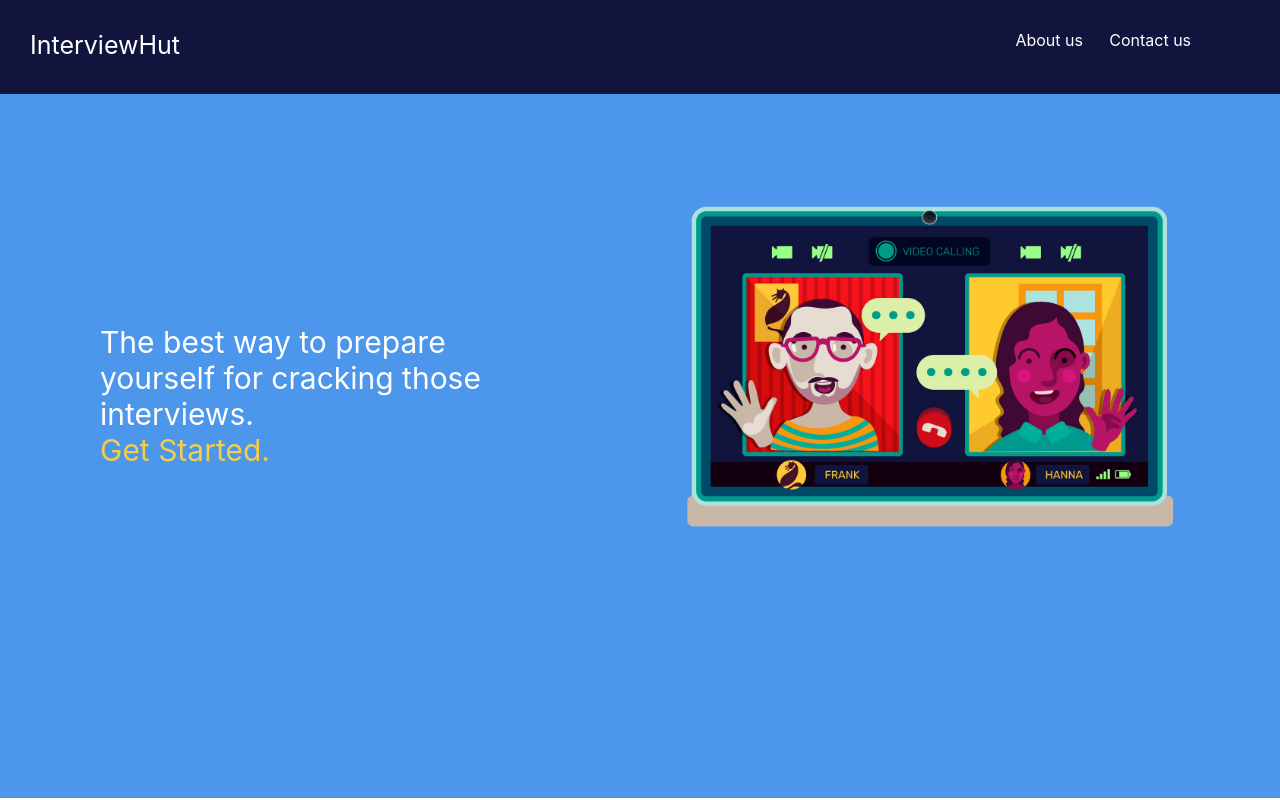
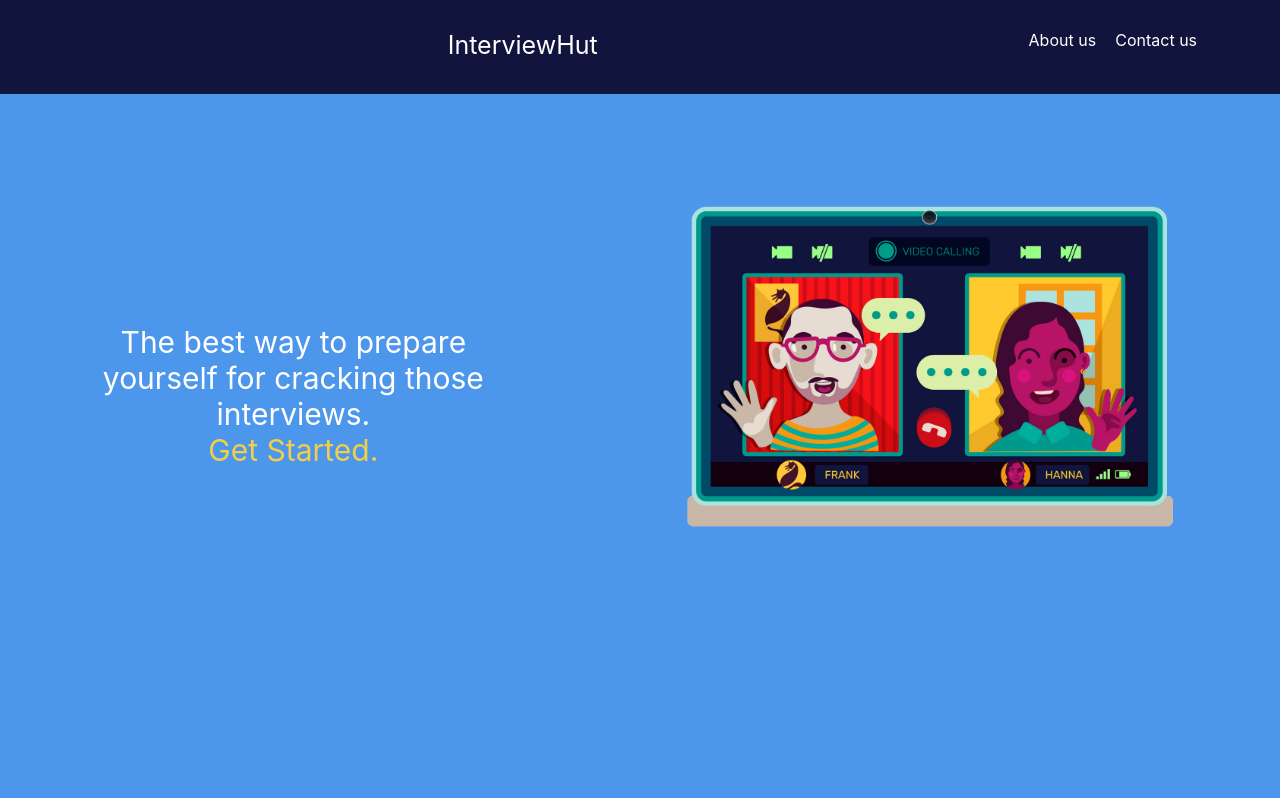
Before and after one commit to JobRoyale/interviewhut-frontend, a React (Create React App) app: page / in a window 1280 px wide. Built offline with nearby package versions, Linux system fonts and the light colour scheme.

Commit message:
New routing

```diff
--- a/src/App.js
+++ b/src/App.js
@@ -1,17 +1,39 @@
 import './App.css';
-import { BrowserRouter, Route, Switch } from 'react-router-dom';
+import { BrowserRouter as Router, Route, Switch } from 'react-router-dom';
+import routes from './routes';
+import FrontPage from './pages/frontpage/FrontPage';
+import LoginPage from './pages/loginPage/LoginPage';
+import SignUpPage from './pages/signUpPage/SignUpPage';
 
-import FrontPage from './pages/frontpage/FrontPage';
+const componentRegistry = {
+  FrontPage: FrontPage,
+  LoginPage: LoginPage,
+  SignUpPage: SignUpPage,
+};
+
+const RenderRoute = (route) => {
+  document.title = route.title || 'InterviewHut';
+
+  return (
+    <Route
+      exact
+      path={route.path}
+      component={componentRegistry[route.component]}
+    />
+  );
+};
 
 function App() {
   return (
-    <BrowserRouter>
-        <div>
-            <Switch>
-             <Route path="/" component={FrontPage}/>
-           </Switch>
-        </div>
-      </BrowserRouter>
+    <div className="App">
+      <Router>
+        <Switch>
+          {routes.map((route, index) => (
+            <RenderRoute {...route} key={index} />
+          ))}
+        </Switch>
+      </Router>
+    </div>
   );
 }
 
--- /dev/null
+++ b/src/pages/loginPage/LoginPage.js
@@ -0,0 +1,7 @@
+import React from 'react';
+
+const LoginPage = () => {
+  return <h1>LoginPage</h1>;
+};
+
+export default LoginPage;
--- /dev/null
+++ b/src/pages/signUpPage/SignUpPage.js
@@ -0,0 +1,7 @@
+import React from 'react';
+
+const SignUpPage = () => {
+  return <h1>Sign Up Page</h1>;
+};
+
+export default SignUpPage;
--- /dev/null
+++ b/src/routes/index.js
@@ -0,0 +1,22 @@
+const routes = [
+  {
+    path: '/login',
+    component: 'LoginPage',
+    title: 'Login | InterviewHut',
+    needsAuth: false,
+  },
+  {
+    path: '/signup',
+    component: 'SignUpPage',
+    title: 'Sign Up | InterviewHut',
+    needsAuth: false,
+  },
+  {
+    path: '/',
+    component: 'FrontPage',
+    title: 'InterviewHut',
+    needsAuth: false,
+  },
+];
+
+export default routes;
```
Also changed, not shown: src/pages/frontpage/FrontPage.js (+15 -24 lines), src/store.js (added, +21 -0 lines), src/utils/isAuthenticated.js (added, +9 -0 lines), src/reducers/index.js (added), 2 other files (tests, documents, lock files or other folders).
